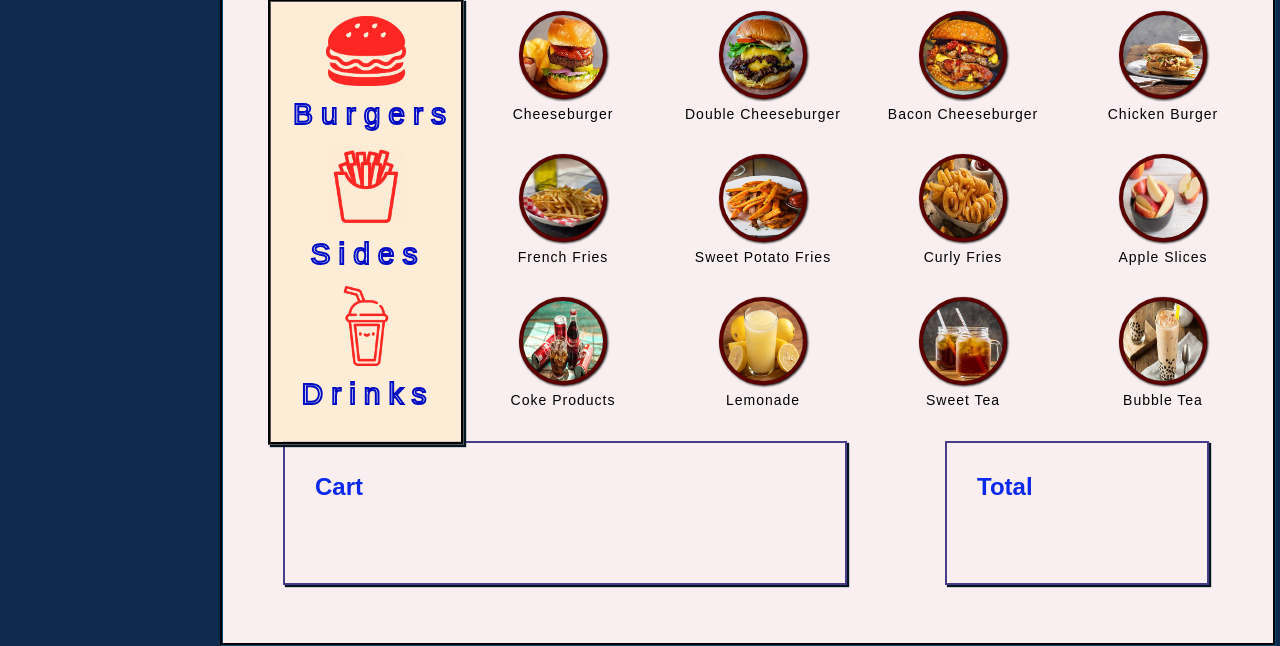
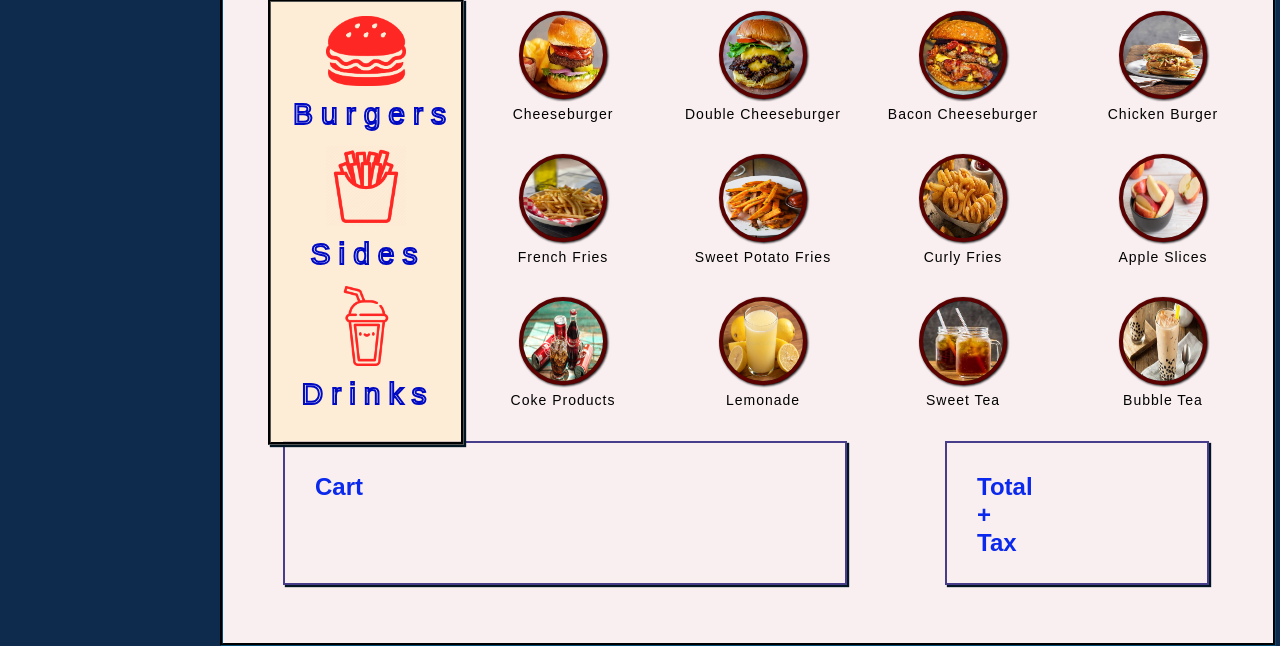
Before and after one commit to GMj86/flaskapp-borger, a Flask app: page / in a window 1280 px wide; the page is wider, and only the part inside the window is pictured. Shown: the part 155-801 px from the top of that part. Run offline with Flask 2, Linux system fonts and the light colour scheme.

Commit message:
Update some.html

```diff
--- a/templates/some.html
+++ b/templates/some.html
@@ -29,7 +29,7 @@
                 <h2>Cart</h2>
             </div>
             <div class="total">
-                <h2>Total</h2>
+                <h2>Total + Tax</h2>
             </div>
         </div>
         <div class="foodtypes">
```
